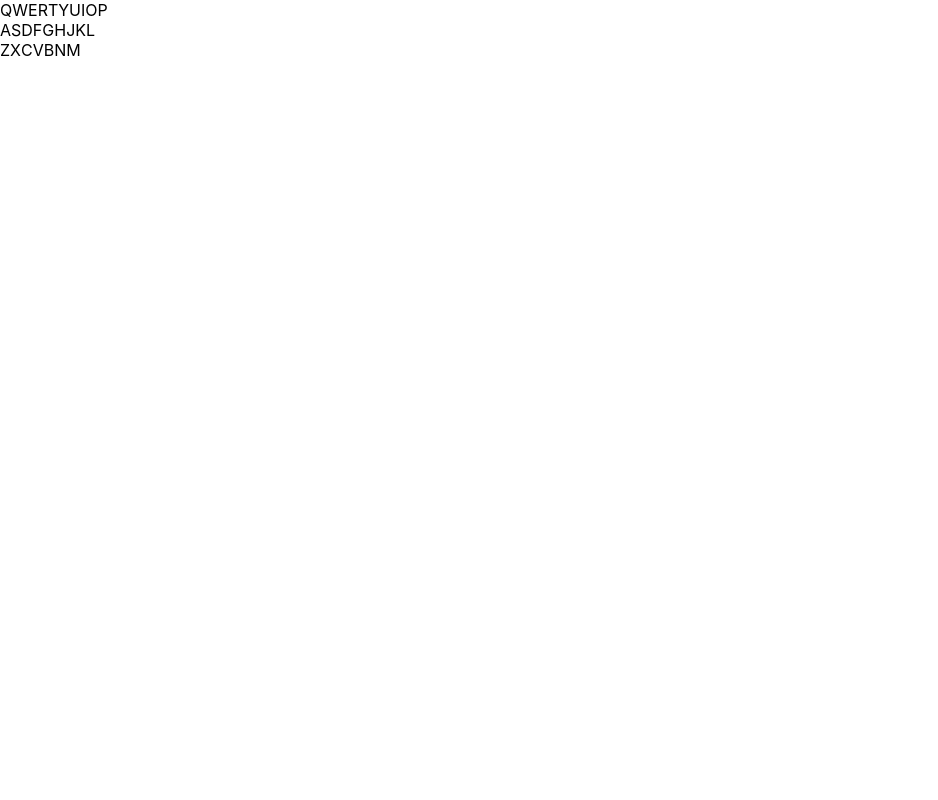
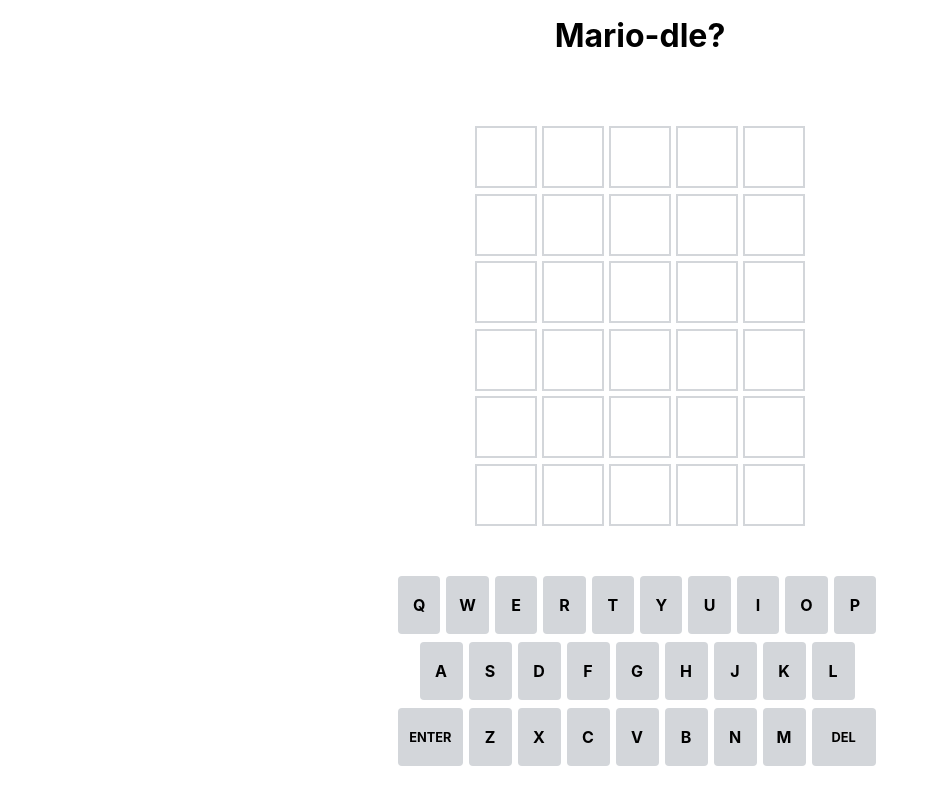
Before and after one commit to angenibai/not-wordle, a React (Create React App) app: page / in a window 1280 px wide. Shown: the whole page, without its empty margins (0-938 px from the left). Built offline with nearby package versions, Linux system fonts and the light colour scheme.

Commit message:
feat: keyboard input showing on board

```diff
--- a/src/App.css
+++ b/src/App.css
@@ -1,3 +1,11 @@
 .App {
   text-align: center;
 }
+
+.header {
+  height: 60px;
+}
+
+h1 {
+  margin: 1rem 0;
+}
--- a/src/App.js
+++ b/src/App.js
@@ -1,11 +1,14 @@
 import "./App.css";
-import Keyboard from "./components/Keyboard";
+import Game from "./components/Game";
 
 function App() {
   const theWord = "SUPER";
   return (
     <div className="App">
-      <Keyboard />
+      <div className="header">
+        <h1>Mario-dle?</h1>
+      </div>
+      <Game />
     </div>
   );
 }
--- /dev/null
+++ b/src/components/Game.css
@@ -0,0 +1,66 @@
+.Game {
+  max-width: 500px;
+  margin: auto;
+  width: 100%;
+  height: calc(100vh - 100px);
+  display: flex;
+  flex-direction: column;
+}
+
+.boardContainer {
+  display: flex;
+  justify-content: center;
+  align-items: center;
+  flex-grow: 1;
+  overflow: hidden;
+}
+
+.Board {
+  width: 350px;
+  height: 420px;
+  display: grid;
+  grid-template-rows: repeat(6, 1fr);
+  grid-gap: 5px;
+  padding: 10px;
+  box-sizing: border-box;
+  margin: auto;
+}
+
+.boardRow {
+  display: grid;
+  grid-template-columns: repeat(5, 1fr);
+  grid-gap: 5px;
+}
+
+.boardTile {
+  display: inline-block;
+}
+
+.boardTileContent::before {
+  content: "";
+  display: inline-block;
+  padding-bottom: 100%;
+}
+
+.boardTileContent {
+  width: 100%;
+  display: inline-flex;
+  justify-content: center;
+  align-items: center;
+  font-size: 2rem;
+  line-height: 1rem;
+  font-weight: bold;
+  vertical-align: middle;
+  box-sizing: border-box;
+  text-transform: uppercase;
+  user-select: none;
+}
+
+.boardTileContent[tilestate="empty"] {
+  border: 2px solid #d3d6da;
+}
+
+.boardTileContent[tilestate="await"] {
+  border: 2px solid #878a8c;
+  color: black;
+}
--- /dev/null
+++ b/src/components/Game.jsx
@@ -0,0 +1,94 @@
+import { useState } from "react";
+import "./Game.css";
+import Keyboard from "./Keyboard";
+
+const N_COLS = 5;
+const N_ROWS = 6;
+
+const startingBoardStates = Array.from({ length: N_ROWS }, () =>
+  Array.from({ length: N_COLS }, () => "empty")
+);
+
+const startingBoardLetters = Array.from({ length: N_ROWS }, () =>
+  Array.from({ length: N_COLS }, () => "")
+);
+
+const Game = () => {
+  const [boardStates, updateBoardStates] = useState(startingBoardStates);
+  const [boardLetters, updateBoardLetters] = useState(startingBoardLetters);
+  const [curRow, updateCurRow] = useState(0);
+  const [curCol, updateCurCol] = useState(0);
+
+  const insertInBoard = (board, updateBoard, newElement, i, j) => {
+    if (i >= N_ROWS || j >= N_COLS) {
+      console.log(`Cannot insert at ${i} ${j}`);
+      return;
+    }
+
+    const newBoard = Array.from({ length: N_ROWS }, () =>
+      Array.from({ length: N_COLS }, () => "")
+    );
+    for (let i2 = 0; i2 < N_ROWS; i2++) {
+      for (let j2 = 0; j2 < N_COLS; j2++) {
+        newBoard[i2][j2] = i === i2 && j === j2 ? newElement : board[i2][j2];
+      }
+    }
+
+    updateBoard(newBoard);
+  };
+
+  const onKeyClick = (key) => {
+    if (key === "ENTER") {
+      if (curRow < N_ROWS) {
+        updateCurRow(curRow + 1);
+        updateCurCol(0);
+      }
+    } else if (key === "DEL") {
+      if (curCol > 0) {
+        insertInBoard(boardLetters, updateBoardLetters, "", curRow, curCol - 1);
+        insertInBoard(
+          boardStates,
+          updateBoardStates,
+          "empty",
+          curRow,
+          curCol - 1
+        );
+        updateCurCol(curCol - 1);
+      }
+    } else {
+      // only add letter if there is space
+      if (curCol < N_COLS) {
+        insertInBoard(boardLetters, updateBoardLetters, key, curRow, curCol);
+        insertInBoard(boardStates, updateBoardStates, "await", curRow, curCol);
+        updateCurCol(curCol + 1);
+      }
+    }
+  };
+
+  return (
+    <div className="Game">
+      <div className="boardContainer">
+        <div className="Board">
+          {boardLetters.map((row, i) => (
+            <div className="boardRow" key={`boardrow-${i}`}>
+              {row.map((letter, j) => (
+                <div className="boardTile" key={`tile-${i}-${j}`}>
+                  <div
+                    className="boardTileContent"
+                    key={`tilecontent-${i}-${j}`}
+                    tilestate={boardStates[i][j]}
+                  >
+                    {letter}
+                  </div>
+                </div>
+              ))}
+            </div>
+          ))}
+        </div>
+      </div>
+      <Keyboard clickedCallback={onKeyClick} />
+    </div>
+  );
+};
+
+export default Game;
--- a/src/components/Keyboard.css
+++ b/src/components/Keyboard.css
@@ -1,7 +1,43 @@
+:root {
+  --key-bg: #d3d6da;
+}
+
 .Key {
+  font-weight: bold;
+  border: 0;
+  padding: 0;
+  margin: 0 6px 0 0;
+  height: 58px;
+  border-radius: 4px;
+  cursor: pointer;
+  background-color: var(--key-bg);
+  flex: 1;
+  display: flex;
+  justify-content: center;
+  align-items: center;
+  text-transform: uppercase;
+  -webkit-tap-highlight-color: rgba(0, 0, 0, 0, 0.3);
+}
+
+.wideKey {
+  flex: 1.5;
+  font-size: 0.8rem;
+}
+
+.keySpacer {
+  flex: 0.5;
 }
 
 .keyboardRow {
   display: flex;
   flex-direction: row;
+  width: 100%;
+  margin: 0 auto 8px;
+  touch-action: manipulation;
 }
+
+.Keyboard {
+  margin: 0 8px;
+  user-select: none;
+  height: 200px;
+}
--- a/src/components/Keyboard.jsx
+++ b/src/components/Keyboard.jsx
@@ -1,31 +1,34 @@
 import "./Keyboard.css";
-
-const Key = (props) => {
-  const { letter, status } = props;
-
-  return (
-    <div className={`Key ${status}-key`}>
-      <span>{letter}</span>
-    </div>
-  );
-};
 
 const Keyboard = (props) => {
   const { clickedCallback } = props;
 
   const keyboardRows = [
     ["Q", "W", "E", "R", "T", "Y", "U", "I", "O", "P"],
-    ["A", "S", "D", "F", "G", "H", "J", "K", "L"],
-    ["Z", "X", "C", "V", "B", "N", "M"],
+    ["", "A", "S", "D", "F", "G", "H", "J", "K", "L", ""],
+    ["ENTER", "Z", "X", "C", "V", "B", "N", "M", "DEL"],
   ];
 
   return (
     <div className="Keyboard">
-      {keyboardRows.map((row) => (
-        <div className="keyboardRow">
-          {row.map((letter) => (
-            <Key letter={letter} status="unclicked" />
-          ))}
+      {keyboardRows.map((row, idx) => (
+        <div className="keyboardRow" key={`row${idx}`}>
+          {row.map((letter, idx) => {
+            if (letter === "") {
+              return <div className="keySpacer" key={`spacer${idx}`}></div>;
+            } else {
+              return (
+                <div
+                  className={`Key ${letter.length > 1 && "wideKey"}`}
+                  keystatus="open"
+                  key={letter}
+                  onClick={() => clickedCallback(letter)}
+                >
+                  <span>{letter}</span>
+                </div>
+              );
+            }
+          })}
         </div>
       ))}
     </div>
```
